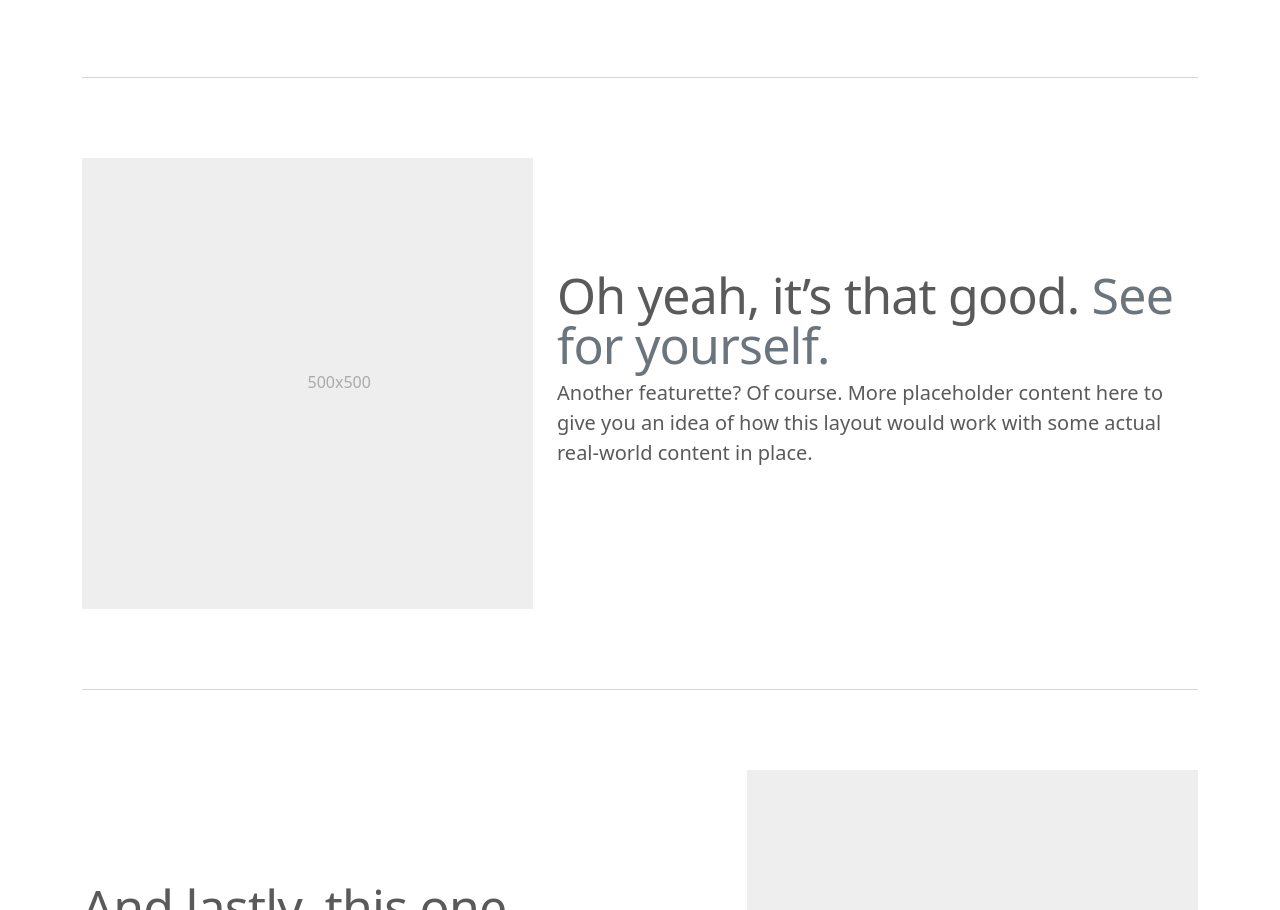
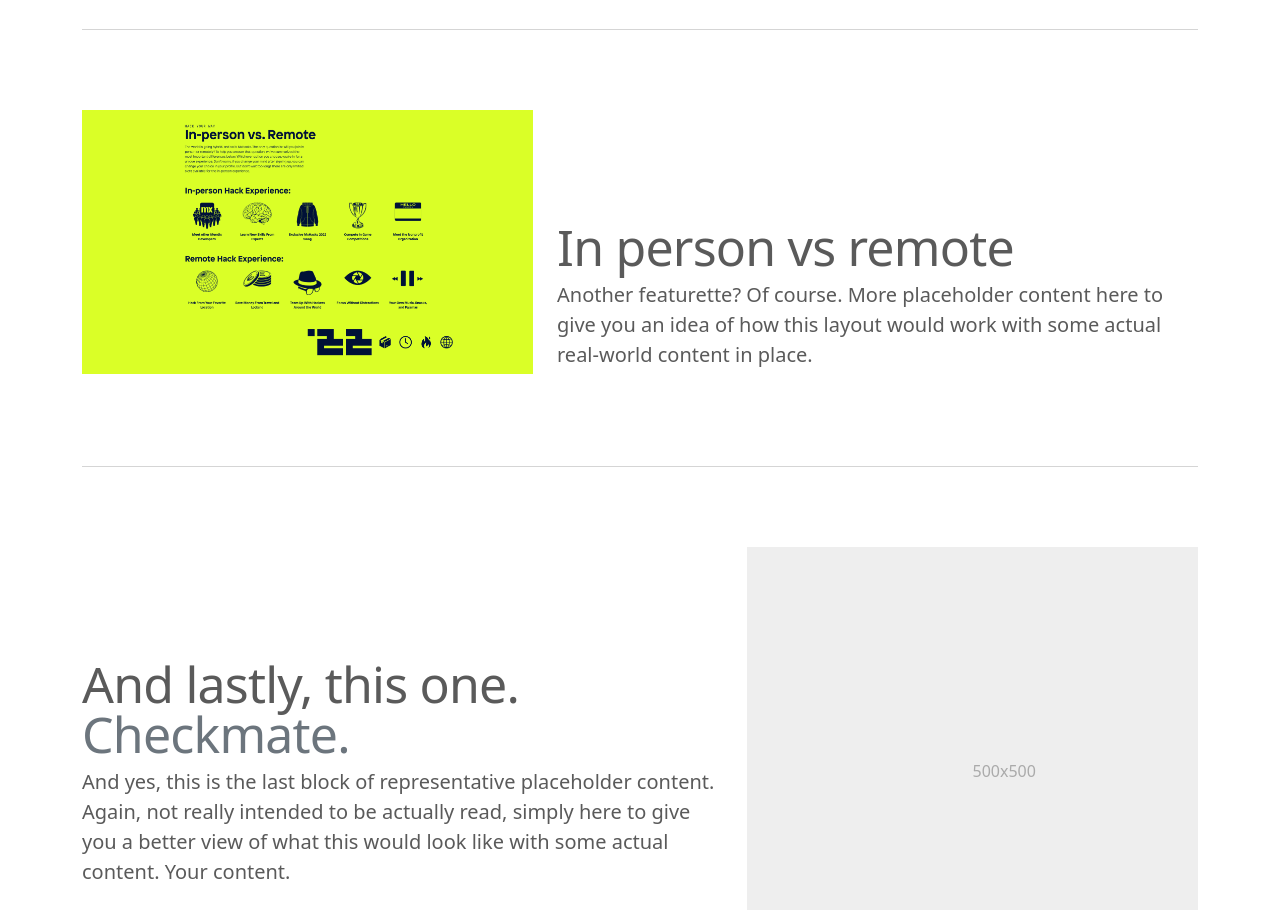
Before and after one commit to mfgoes/AppFactory_Design, a website: page work_1.html in a window 1280 px wide. Shown: the part 1530-2440 px from the top of the page. Drawn offline with Linux system fonts and the light colour scheme.

Commit message:
updates images

```diff
--- a/styles/styles.css
+++ b/styles/styles.css
@@ -9,7 +9,6 @@
 /* Padding below the footer and lighter body text */
 
 body {
-  padding-top: 3rem;
   padding-bottom: 3rem;
   color: #5a5a5a;
 }
--- a/work_1.html
+++ b/work_1.html
@@ -133,12 +133,11 @@
 
   <div class="row featurette">
     <div class="col-md-7 order-md-2">
-      <h2 class="featurette-heading">Oh yeah, it’s that good. <span class="text-muted">See for yourself.</span></h2>
+      <h2 class="featurette-heading">In person vs remote <span class="text-muted"></span></h2>
       <p class="lead">Another featurette? Of course. More placeholder content here to give you an idea of how this layout would work with some actual real-world content in place.</p>
     </div>
     <div class="col-md-5 order-md-1">
-      <svg class="bd-placeholder-img bd-placeholder-img-lg featurette-image img-fluid mx-auto" width="500" height="500" xmlns="http://www.w3.org/2000/svg" role="img" aria-label="Placeholder: 500x500" preserveAspectRatio="xMidYMid slice" focusable="false"><title>Placeholder</title><rect width="100%" height="100%" fill="#eee"/><text x="50%" y="50%" fill="#aaa" dy=".3em">500x500</text></svg>
-
+      <img src="images/hacks/maxhacks.png" class="img-fluid">
     </div>
   </div>
 
```
Also changed, not shown: images/hacks/maxhacks.png (added), 3 other files.
